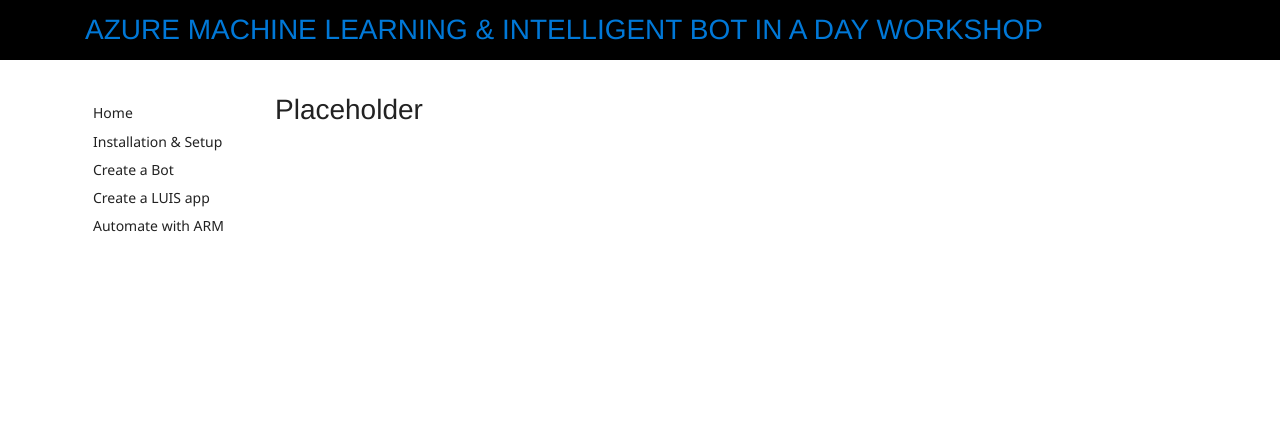
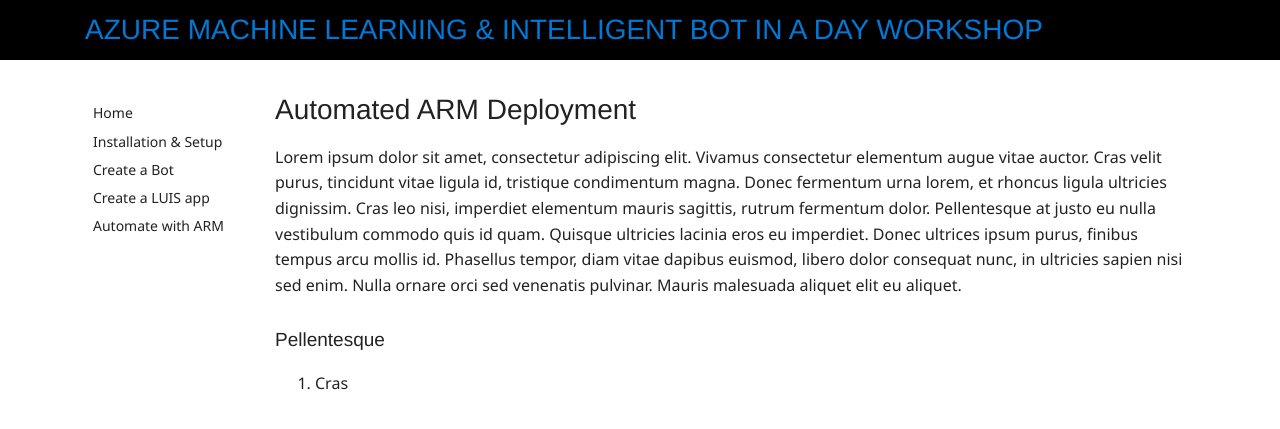
Before and after one commit to scook-valorem/bot-in-a-day, a Jekyll site: the page built from arm.md, in a window 1280 px wide. Shown: the top 429 px of the page. Built offline with Jekyll 4.4.1, drawn with Linux system fonts in a browser that asks for light colours; nearby versions of some CDN libraries.

Commit message:
Update arm.md

```diff
--- a/arm.md
+++ b/arm.md
@@ -4,4 +4,10 @@
 permalink: arm.html
 ---
 
-## Placeholder
+## Automated ARM Deployment
+
+Lorem ipsum dolor sit amet, consectetur adipiscing elit. Vivamus consectetur elementum augue vitae auctor. Cras velit purus, tincidunt vitae ligula id, tristique condimentum magna. Donec fermentum urna lorem, et rhoncus ligula ultricies dignissim. Cras leo nisi, imperdiet elementum mauris sagittis, rutrum fermentum dolor. Pellentesque at justo eu nulla vestibulum commodo quis id quam. Quisque ultricies lacinia eros eu imperdiet. Donec ultrices ipsum purus, finibus tempus arcu mollis id. Phasellus tempor, diam vitae dapibus euismod, libero dolor consequat nunc, in ultricies sapien nisi sed enim. Nulla ornare orci sed venenatis pulvinar. Mauris malesuada aliquet elit eu aliquet.
+
+### Pellentesque
+
+1. Cras
```
